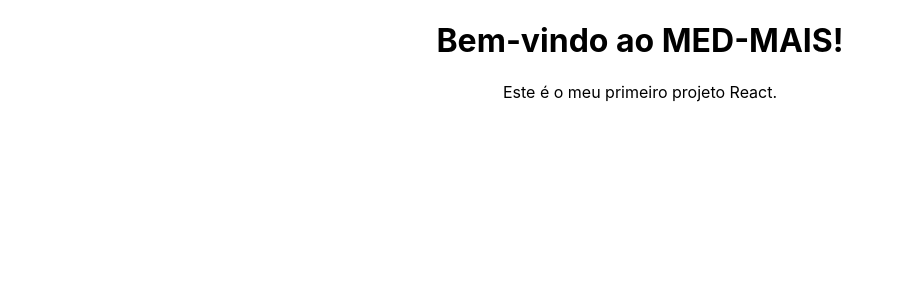
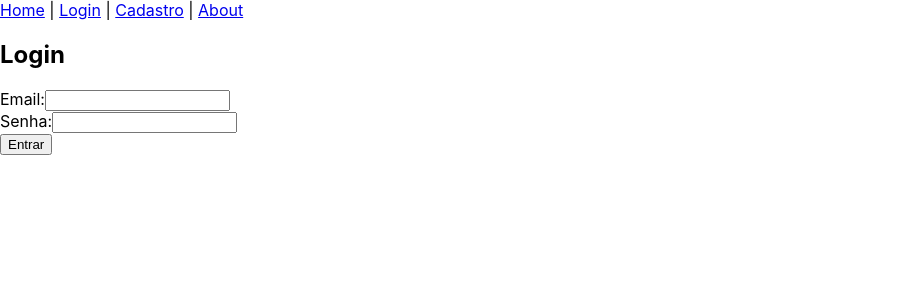
Before and after one commit to 0t4v14n0/MedMaisReact, a React (Create React App) app: page /login in a window 1280 px wide. Shown: the top 300 px of the page, without its empty margins (0-904 px from the left). Built offline with nearby package versions, Linux system fonts and the light colour scheme.

Commit message:
Inicio Login e senha

```diff
--- a/package.json
+++ b/package.json
@@ -9,7 +9,8 @@
     "@testing-library/user-event": "^13.5.0",
     "react": "^19.0.0",
     "react-dom": "^19.0.0",
-    "react-scripts": "5.0.1",
+    "react-router-dom": "^7.2.0",
+    "react-scripts": "^5.0.1",
     "web-vitals": "^2.1.4"
   },
   "scripts": {
--- a/src/App.js
+++ b/src/App.js
@@ -1,12 +1,23 @@
-import logo from './logo.svg';
-import './App.css';
+import React from 'react';
+import { BrowserRouter as Router, Routes, Route, Link } from 'react-router-dom';
+import Home from './pages/Home';
+import About from './pages/About';
+import Login from './pages/Login';
+import Cadastro from './pages/Cadastro';
 
 function App() {
   return (
-    <div className="App">
-      <h1>Bem-vindo ao MED-MAIS!</h1>
-      <p>Este é o meu primeiro projeto React.</p>
-    </div>
+    <Router>
+      <nav>
+        <Link to="/">Home</Link> | <Link to="/login">Login</Link> | <Link to="/cadastro">Cadastro</Link> | <Link to="/about">About</Link>
+      </nav>
+      <Routes>
+        <Route path="/" element={<Home />} />
+        <Route path="/login" element={<Login />} />
+        <Route path="/about" element={<About />} />
+        <Route path="/cadastro" element={<Cadastro />} />
+      </Routes>
+    </Router>
   );
 }
 
--- /dev/null
+++ b/src/pages/About.js
@@ -0,0 +1,3 @@
+export default function About() {
+    return <h1>About</h1>;
+  }
--- /dev/null
+++ b/src/pages/Cadastro.js
@@ -0,0 +1,12 @@
+import React, { useState } from 'react';
+import { useNavigate } from 'react-router-dom';
+
+export default function Cadastro() {
+
+      const [nome, setNome] = useState('');
+      const [email, setEmail] = useState('');
+      const [senha, setSenha] = useState('');
+
+
+    return <h1>Cadastro</h1>;
+  }
--- /dev/null
+++ b/src/pages/Home.js
@@ -0,0 +1,3 @@
+export default function Home() {
+    return <h1>Home</h1>;
+  }
--- /dev/null
+++ b/src/pages/Login.js
@@ -0,0 +1,52 @@
+import React, { useState } from 'react';
+import { useNavigate } from 'react-router-dom';
+
+function Login() {
+  const [email, setEmail] = useState('');
+  const [senha, setSenha] = useState('');
+  const navigate = useNavigate();
+
+  const handleLogin = (e) => {
+
+    e.preventDefault();
+
+    // 👉
+
+
+    if (email === 'admin@example.com' && senha === '123456') {
+      alert('Login realizado com sucesso!');
+      navigate('/'); // Redireciona para a Home
+    } else {
+      alert('Credenciais inválidas. Tente novamente.');
+    }
+  };
+
+  return (
+    <div>
+      <h2>Login</h2>
+      <form onSubmit={handleLogin}>
+        <div>
+          <label>Email:</label>
+          <input
+            type="email"
+            value={email}
+            onChange={(e) => setEmail(e.target.value)}
+            required
+          />
+        </div>
+        <div>
+          <label>Senha:</label>
+          <input
+            type="password"
+            value={senha}
+            onChange={(e) => setSenha(e.target.value)}
+            required
+          />
+        </div>
+        <button type="submit">Entrar</button>
+      </form>
+    </div>
+  );
+}
+
+export default Login;
```
Also changed, not shown: src/pages/Contact.js (added), 1 other file (tests, documents, lock files or other folders).
